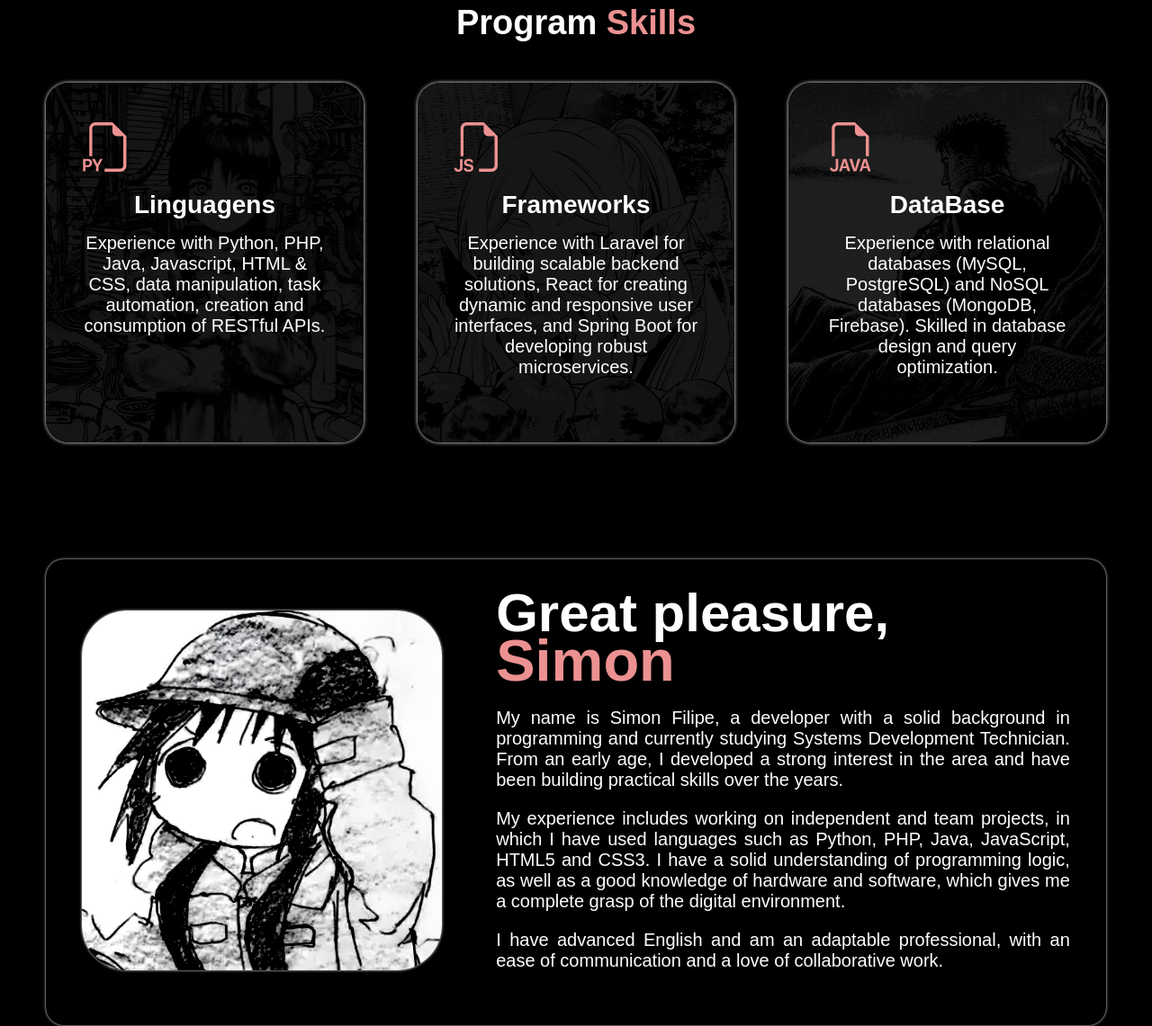
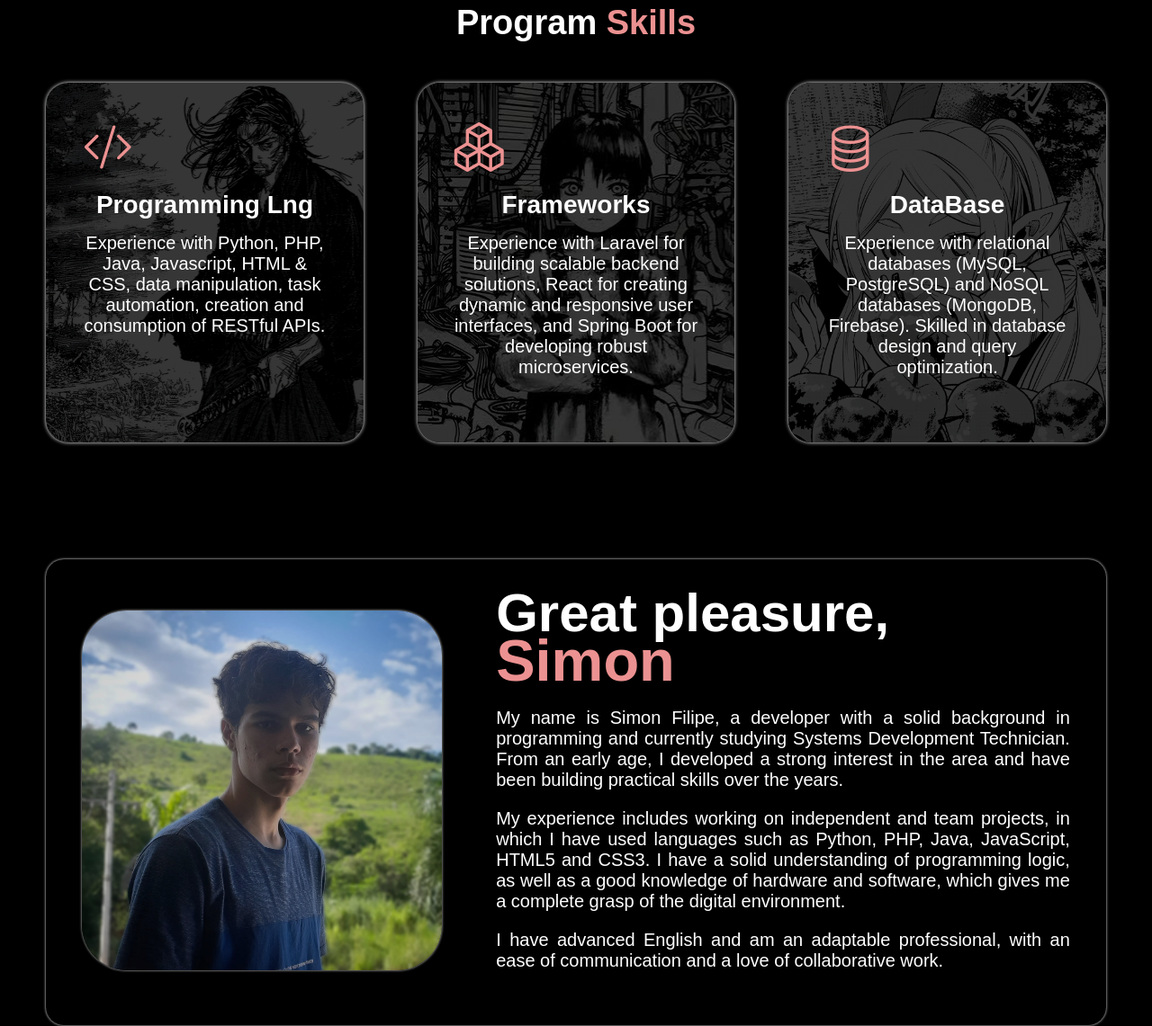
Before and after one commit to Simonfilipes/MyPortfolio, a plain HTML site: page index.html in a window 1280 px wide. Shown: the part 740-1881 px from the top of the page at 90% size. Drawn offline with nearby package versions, Linux system fonts and the light colour scheme.

Commit message:
changes in images

```diff
--- a/index.html
+++ b/index.html
@@ -97,21 +97,21 @@
                 <h2 class="titulo" id=h2>Program <span>Skills</span></h2>
                 <div class="flex">
                     <div class="especialidades-box" id="python">
-                        <i class="bi bi-filetype-py"></i>
-                        <h3 id="h3_1">Linguagens</h3>
+                        <i class="bi bi-code-slash"></i>
+                        <h3 id="h3_1">Programming Lng</h3>
                         <p id="p_5">Experience with Python, PHP, Java, Javascript, HTML & CSS, data manipulation, task automation, creation and
                             consumption of RESTful APIs.</p>
                     </div><!--especialidades-box-->
 
                     <div class="especialidades-box" id="js">
-                        <i class="bi bi-filetype-js"></i>
+                        <i class="bi bi-boxes"></i>
                         <h3 id="h3_2">Frameworks</h3>
                         <p id="p_6">Experience with Laravel for building scalable backend solutions, React for creating dynamic and responsive
                             user interfaces, and Spring Boot for developing robust microservices.</p>
                     </div><!--especialidades-box-->
 
                     <div class="especialidades-box" id="php">
-                        <i class="bi bi-filetype-java"></i>
+                        <i class="bi bi-database"></i>
                         <h3 id="h3_3">DataBase</h3>
                         <p id="p_7">Experience with relational databases (MySQL, PostgreSQL) and NoSQL databases (MongoDB, Firebase). Skilled in
                              database design and query optimization.</p>
@@ -128,7 +128,7 @@
                 <div class="flex" id="sobre_box">
                     <div class="img-sobre">
                         <a href="https://github.com/Simonfilipes" id="a_img_2">
-                            <img src="img/img_2.jpg" alt="" id="img_2">
+                            <img src="img/Unknown.jpeg" alt="" id="img_2">
                         </a>
                     </div><!--img-sobre-->
 
@@ -160,7 +160,7 @@
                             <h3 id="h3_4">Hollow</h3>
                             <p id="p_8">A website that I made as a team on the Systems Development Course, the website
                                 is a One
-                                Page about the game Hollow Knight, where we use HTML, CSS and JavaScript</p>e
+                                Page about the game Hollow Knight, where we use HTML, CSS and JavaScript</p>
                         </a>
                     </div><!--especialidades-box-->
 
--- a/style.css
+++ b/style.css
@@ -282,7 +282,6 @@ section.topo-do-site .flex {
     height: 400px;
     border-radius: 30%;
     z-index: 999;
-    box-shadow: 0px 0px 8px #000000;
 }
 
 
@@ -411,17 +410,17 @@ section.especialidades .flex {
 }
 
 #python {
-    background: linear-gradient(rgba(0, 0, 0, 0.7), rgba(0, 0, 0, 0.7)), url('img/lain.jpg');
+    background: rgb(0, 0, 0) url('img/vagabond-o.png');
     background-size: cover;
 }
 
 #js {
-    background: linear-gradient(rgba(0, 0, 0, 0.7), rgba(0, 0, 0, 0.7)), url('img/frieren.png');
+    background: linear-gradient(rgba(0, 0, 0, 0.3), rgba(0, 0, 0, 0.3)), url('img/lain.jpg');
     background-size: cover;
 }
 
 #php {
-    background: linear-gradient(rgba(0, 0, 0, 0.7), rgba(0, 0, 0, 0.7)), url('img/python.jpg');
+    background: linear-gradient(rgba(0, 0, 0, 0.3), rgba(0, 0, 0, 0.3)), url('img/frieren.png');
     background-size: cover;
 }
 
@@ -446,6 +445,7 @@ section.sobre .flex {
     border-radius: 50px;
     box-shadow: 0px 0px 3px rgb(255, 255, 255);
     transition: .2s;
+    opacity: 85%;
 }
 
 #img_2:hover {
@@ -488,7 +488,7 @@ section.sobre .flex {
 }
 
 #frieren {
-    background: rgba(0, 0, 0) url('img/hollow-o.png');
+    background: rgb(0, 0, 0) url('img/hollow-o.png');
     background-size: cover;
 }
 
```
